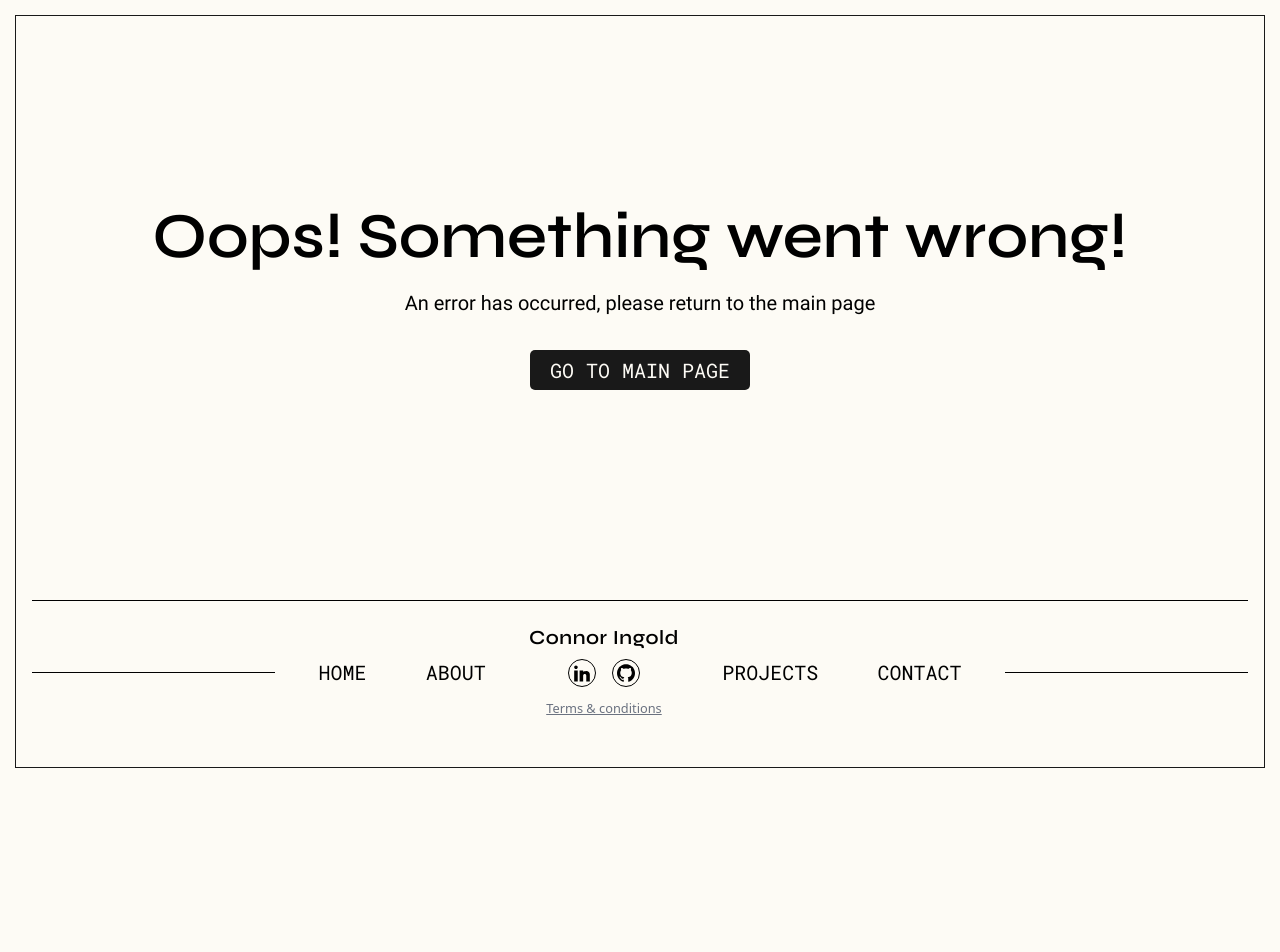
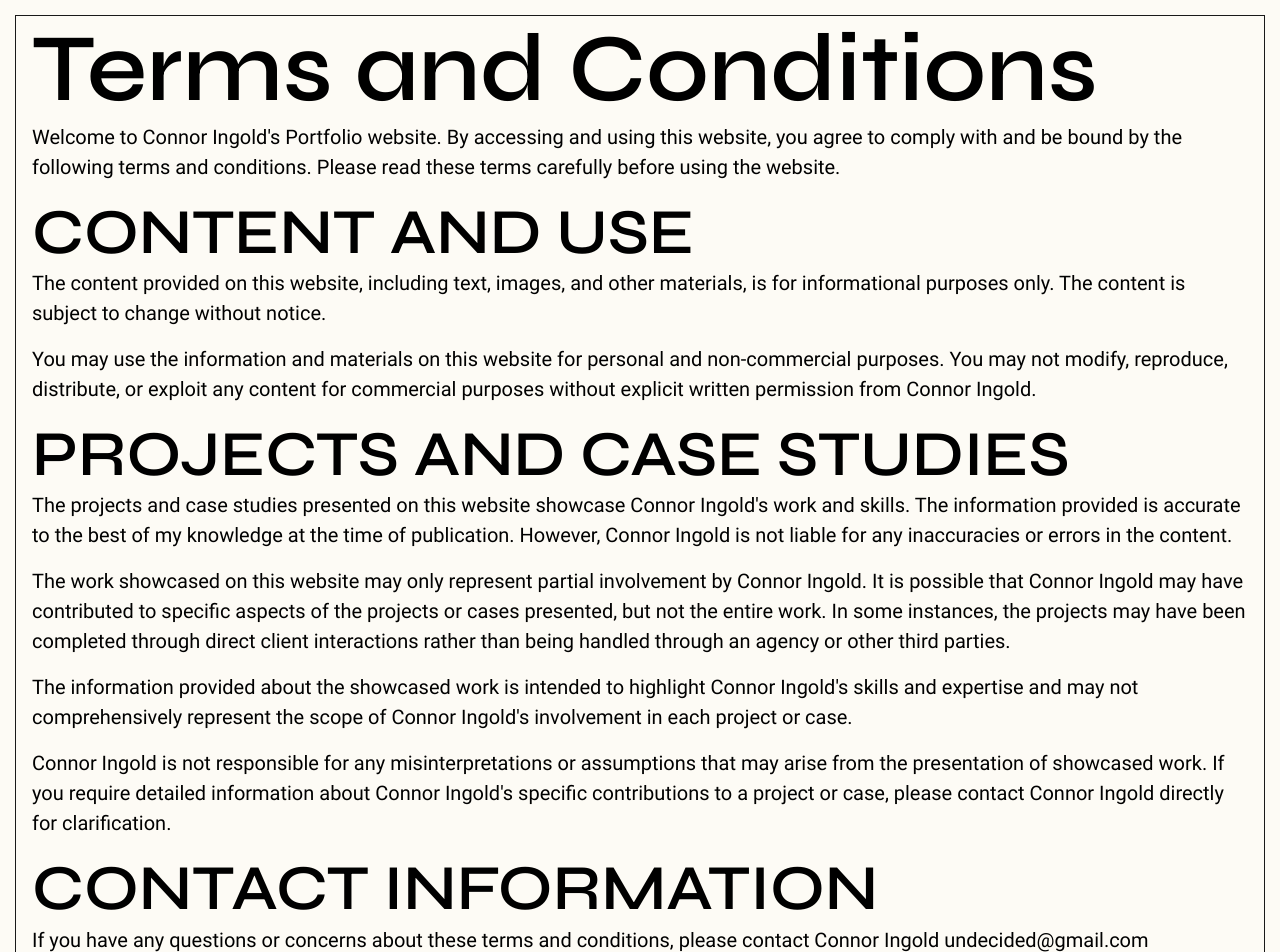
Before and after one commit to ConnorIngold/Personal-Website, a Next.js app: page /terms-and-conditions in a window 1280 px wide. Before the commit this address had no page. Shown: the top 952 px of the page. Before the commit the page ends 800 px from the top, so only its background shows below. Built offline with nearby package versions, Linux system fonts and the light colour scheme.

Commit message:
General improvements

```diff
--- a/components/MyProjects.tsx
+++ b/components/MyProjects.tsx
@@ -12,7 +12,7 @@ const MyProjects = () => {
 					been involved in:
 				</p>
 			</div>
-			<div className="grid grid-cols-1 lg:grid-cols-2 gap-5 sm:grid-cols-2 my-7 lg:my-14">
+			<div className="grid grid-cols-1 gap-5 lg:grid-cols-2 sm:grid-cols-2 my-7 lg:my-14">
 				{projects.map((project, index) => (
 					<ProjectCard
 						key={project.id}
--- a/components/global/Header.tsx
+++ b/components/global/Header.tsx
@@ -54,7 +54,7 @@ const Header = () => {
 						<ul className="flex">
 							{links.map(link => (
 								<li key={link.path}>
-									<Link href={link.path} className={`list-none px-2 text-[64px] lg:text-[18px] transition-all ease  uppercase ${currentPath === link.path && 'text-gold'}`}>
+									<Link href={link.path} className={`list-none px-2 text-[64px] lg:text-[18px] transition-all duration-300 ease pb-1 uppercase ${currentPath === link.path && 'text-gold'}`}>
 										{link.label}
 										<span className="slider"></span>
 									</Link>
--- a/components/global/ProjectImgCard.tsx
+++ b/components/global/ProjectImgCard.tsx
@@ -19,6 +19,7 @@ const ProjectImgCard: React.FC<ProjectImgCardProps> = (props) => {
       href={props.link}
       className="flex flex-col items-center justify-center flex-1 gap-3"
     >
+      hi
       <div
         style={{ background: `${props.backgroundColor}` }}
         className={`flex flex-col items-center justify-center gap-5 w-full rounded-xl`}
--- a/components/pages/about/ImageTextV2.tsx
+++ b/components/pages/about/ImageTextV2.tsx
@@ -13,7 +13,9 @@ const ImageTextV2 = () => {
 					<h4 className="mb-3">Top Shopify Agency Member</h4>
 					<p className="text-center md:text-left">
 						This success paved the way for me to join the workforce as a full-time web developer. I have since worked for a digital marketing agency in Milton Keynes where I first
-						picked up Shopify and honed my skills. After nearly 2 years, I moved on to work for one of the top Shopify development agencies in London.
+						picked up Shopify and honed my skills. After nearly 2 years, I moved on to work for one of the top Shopify development agencies in London, where I was able to work on a
+						variety of projects for clients such as <a className='underline' href="https://theframebezel.com">Samsung bezel,</a> <a className='underline' href="https://bbcicecream.eu/">Billionaire Boys club,</a> and many more. My time at this agency allowed me to develop a deep
+						understanding of the Shopify platform and the ability to work on complex projects which then allowed to secure a new position at a top Shopify agency based Cambridge know as <a className='underline' href="https://www.byassociationonly.com/">By association only</a> which is where I currently maintain as senior developer role.
 					</p>
 				</div>
 				<div className="my-5 border-b lg:my-10"></div>
--- /dev/null
+++ b/pages/terms-and-conditions.tsx
@@ -0,0 +1,61 @@
+import Footer from '../components/global/Footer'
+
+const TermsAndConditions: React.FC = () => {
+	return (
+		<>
+			<div className="container">
+				<h1>Terms and Conditions</h1>
+
+				<p>
+					Welcome to Connor Ingold&apos;s Portfolio website. By accessing and using this website, you agree to comply with and be bound by the following terms and conditions.
+					Please read these terms carefully before using the website.
+				</p>
+
+				<h3>Content and Use</h3>
+
+				<p>
+					The content provided on this website, including text, images, and other materials, is for informational purposes only. The content is subject to change without notice.
+				</p>
+
+				<p>
+					You may use the information and materials on this website for personal and non-commercial purposes. You may not modify, reproduce, distribute, or exploit any content for
+					commercial purposes without explicit written permission from Connor Ingold.
+				</p>
+
+				<h3>Projects and Case Studies</h3>
+
+				<p>
+					The projects and case studies presented on this website showcase Connor Ingold&apos;s work and skills. The information provided is accurate to the best of my knowledge at
+					the time of publication. However, Connor Ingold is not liable for any inaccuracies or errors in the content.
+				</p>
+
+				<p>
+					The work showcased on this website may only represent partial involvement by Connor Ingold. It is possible that Connor Ingold may have contributed to specific aspects of
+					the projects or cases presented, but not the entire work. In some instances, the projects may have been completed through direct client interactions rather than being
+					handled through an agency or other third parties.
+				</p>
+
+				<p>
+					The information provided about the showcased work is intended to highlight Connor Ingold&apos;s skills and expertise and may not comprehensively represent the scope of
+					Connor Ingold&apos;s involvement in each project or case.
+				</p>
+
+				<p>
+					Connor Ingold is not responsible for any misinterpretations or assumptions that may arise from the presentation of showcased work. If you require detailed information
+					about Connor Ingold&apos;s specific contributions to a project or case, please contact Connor Ingold directly for clarification.
+				</p>
+
+				{/* ... More sections ... */}
+
+				<h3>Contact Information</h3>
+
+				<p>If you have any questions or concerns about these terms and conditions, please contact Connor Ingold undecided@gmail.com</p>
+
+				<p>Last updated: 13/08/2023</p>
+			</div>
+			<Footer></Footer>
+		</>
+	)
+}
+
+export default TermsAndConditions
--- a/public/data/projects.js
+++ b/public/data/projects.js
@@ -31,7 +31,7 @@ export const projects = [
     width: 1817,
     height: 960,
     service: "Shopify theme development",
-    link: "/project/candy-kittens",
+    link: "/project/candykittens",
     color: "#baa086",
     date: "2021 - 2023",
     logo: "/images/clients/candykittens/candy_kittens_logo.png",
@@ -48,7 +48,7 @@ export const projects = [
     width: 1404,
     height: 600,
     service: "Shopify theme development",
-    link: "/projects/fully-fused",
+    link: "/projects/fullyfused",
     color: "#baa086",
     date: "2021 - 2023",
     logo: "",
@@ -65,7 +65,7 @@ export const projects = [
     width: 1404,
     height: 600,
     service: "Custom Web Development",
-    link: "/projects/debt-shelf",
+    link: "/projects/debtshelf",
     color: "#baa086",
     date: "2021 - 2023",
     logo: "",
```
Also changed, not shown: public/images/clients/bbc/bbcScreenGrab.png (added).
